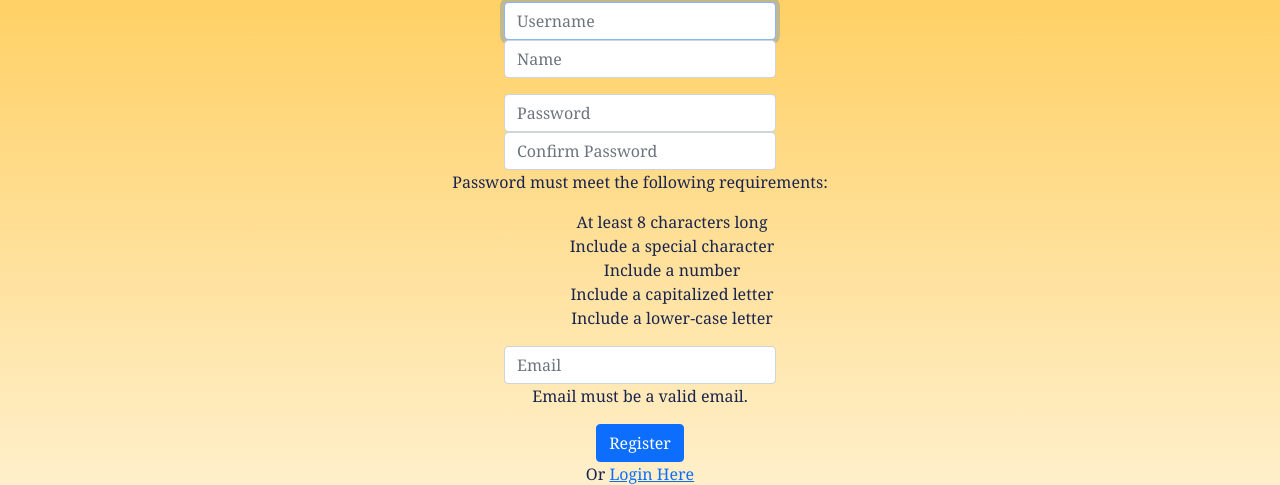
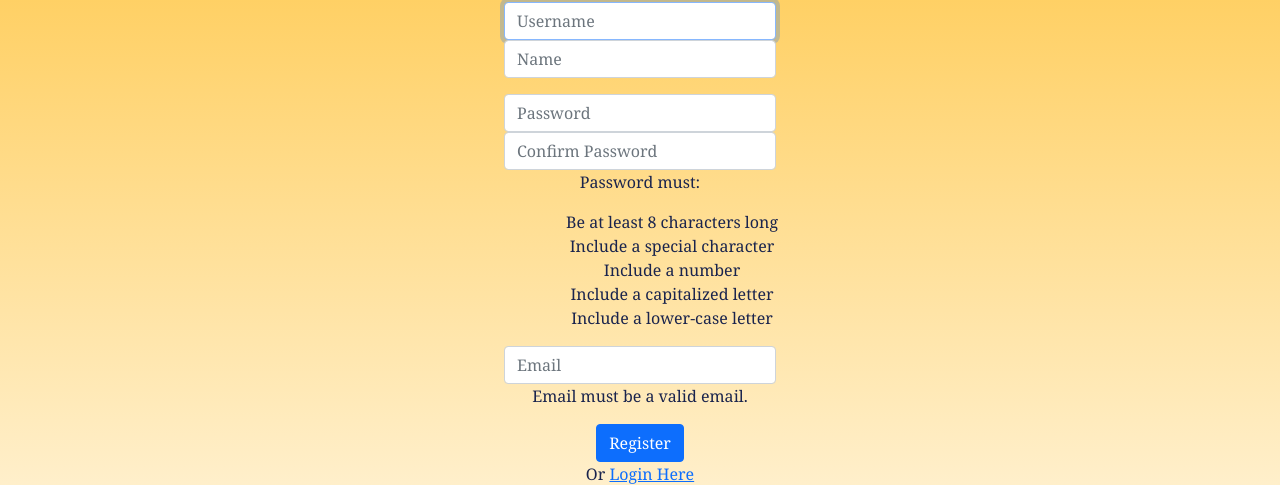
Before and after one commit to JasonLin8888/My-Mindscape, a Flask app: page /register in a window 1280 px wide. Shown: the part 66-551 px from the top of the page. Run offline with Flask 3, Linux system fonts and the light colour scheme; some libraries are stand-ins or nearby versions.

Commit message:
Last of possible changes on this project. Adios!

```diff
--- a/templates/index.html
+++ b/templates/index.html
@@ -11,7 +11,7 @@
     <div class="container">
         <div class="row">
             <div class="col-md-12">
-                <p class="greeting-text">{{ greeting }}, Welcome to Your Personalized Dashboard {{ name }}!</p>
+                <p class="greeting-text">{{ greeting }} and welcome to Your Personalized Dashboard {{ name }}!</p>
 
                 <!-- Buttons to redirect to /mood and /analytics -->
                 <div class="d-grid gap-2 d-md-flex justify-content-md-start">
--- a/templates/register.html
+++ b/templates/register.html
@@ -18,9 +18,9 @@
     <div class="mb-3">
         <input autocomplete="off" class="form-control mx-auto w-auto" name="password" placeholder="Password" type="password" required>
         <input autocomplete="off" class="form-control mx-auto w-auto" name="confirmation" placeholder="Confirm Password" type="password" required>
-        <p>Password must meet the following requirements:</p>
+        <p>Password must:</p>
         <ul>
-            <ul>At least 8 characters long</ul>
+            <ul>Be at least 8 characters long</ul>
             <ul>Include a special character</ul>
             <ul>Include a number</ul>
             <ul>Include a capitalized letter</ul>
```
Also changed, not shown: mindscape.db, 3 other files.
